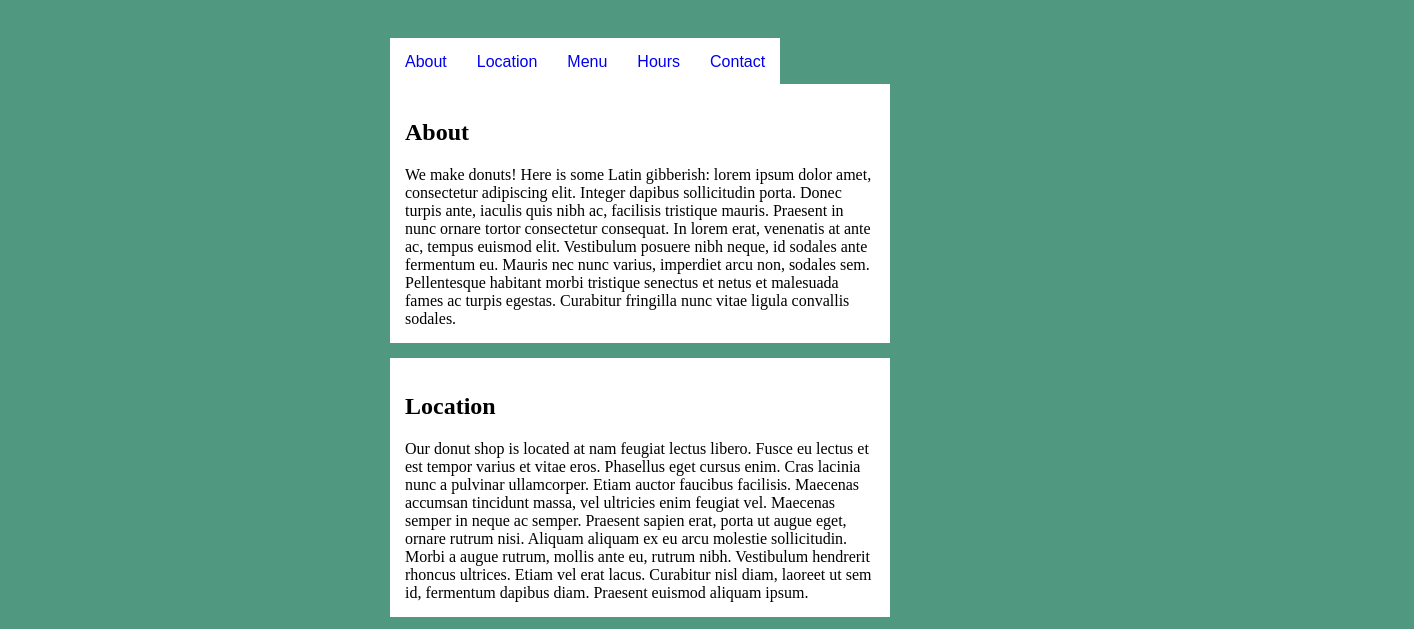
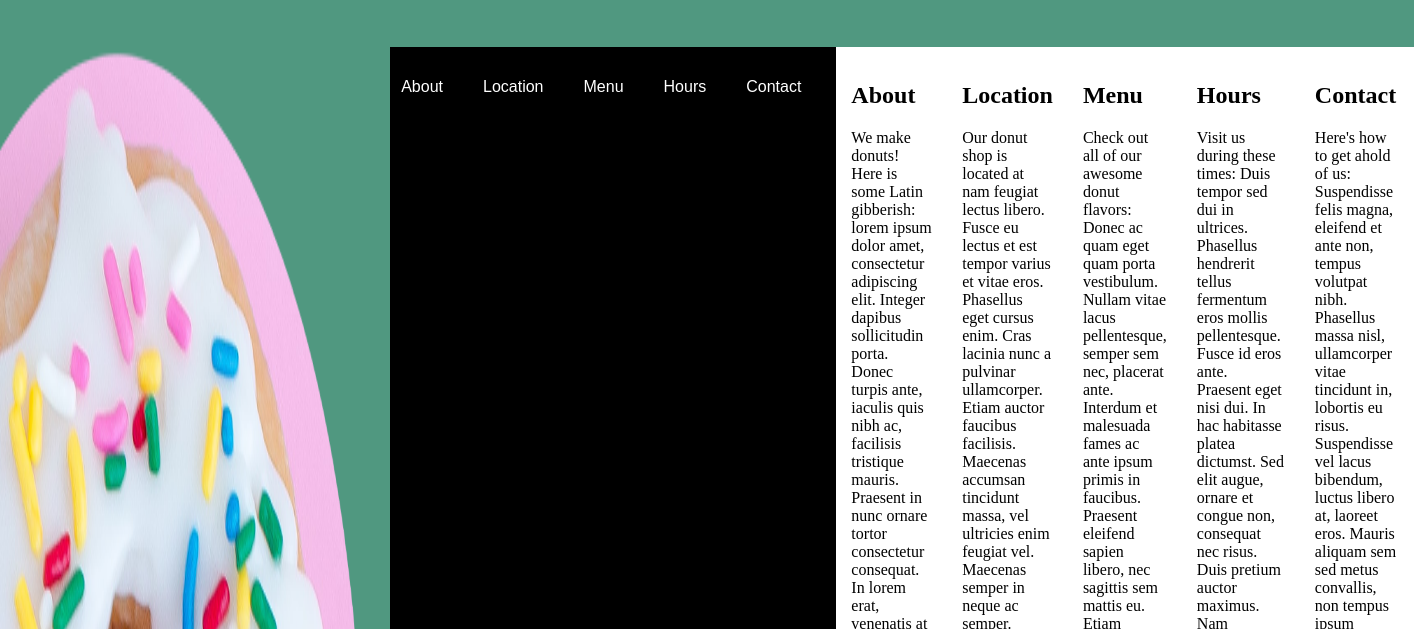
Before and after one commit to arielropp/Webpage4, a plain HTML site: page index.html in a window 1280 px wide. Shown: the part 120-749 px from the top of the page, 1414 px wide, since content can reach past the window. Drawn offline with Linux system fonts and the light colour scheme.

Commit message:
more edits

```diff
--- a/index.html
+++ b/index.html
@@ -8,6 +8,8 @@
   <div id="main-title">
     <h1 id="secondary-title">Donuts R Us</h1>
     </div>
+  <div id="hero-image">
+    <img src="media/doughnut-circle.png">
   <ul>
     <li><a href="#box1">About</a></li>
     <li><a href="#box2">Location</a></li>
--- a/mystyle.css
+++ b/mystyle.css
@@ -1,3 +1,8 @@
+@font-face {
+  font-family: myFirstFont;
+  src: url(fonts/Montserrat-Italic.ttf);
+}
+
 body{
   background: #509880;
   display: flex;
@@ -18,6 +23,12 @@ body{
   width: 500px;
 }
 
+#hero-image {
+  display: flex;
+  justify-content: center;
+  background: #000;
+}
+
 #content-box{
   background: #FFF;
   padding: 15px;
@@ -26,18 +37,18 @@ body{
 
 ul {
   position: relative;
-  margin-bottom: 13px;
+  margin-bottom: 15px;
   list-style-type: none;
-  padding: 0px;
+  padding: 15px;
   display: flex;
-  justify-content: left;
+  justify-content: center;
 }
 
 a {
   text-decoration: none;
-  background: #FFF;
-  padding: 15px;
+  padding: 20px;
   font-family: sans-serif;
+  color: #FFF;
 }
 
 a:hover {
@@ -45,5 +56,5 @@ a:hover {
 }
 
 a:visited {
-  color: #509880;
+  color: #000;
 }
```
Also changed, not shown: fonts/Lobster-Regular.ttf (added), fonts/Montserrat-Italic.ttf (added), media/doughnut-circle.png (added), 1 other file.
